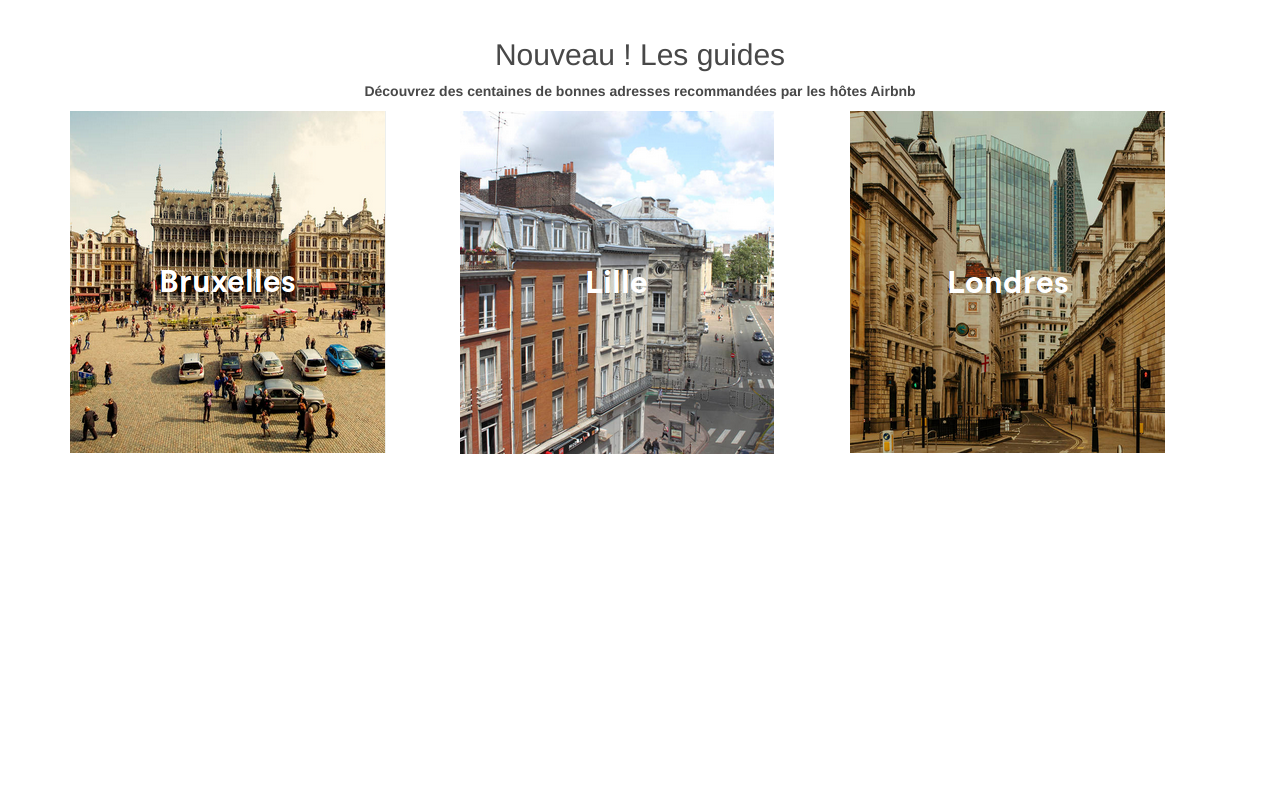
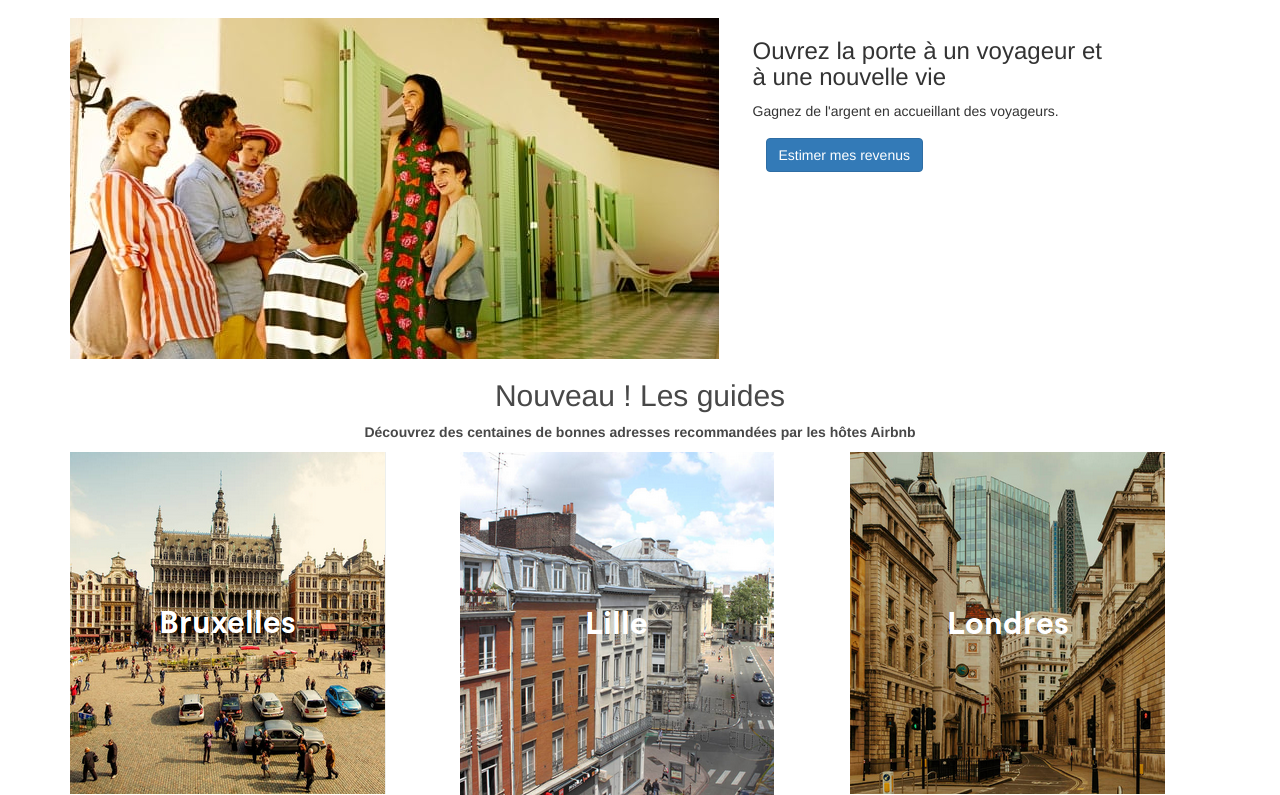
Before and after one commit to Shinuwa6/AIRBNB, a plain HTML site: page index.html in a window 1280 px wide. Shown: the part 60-855 px from the top of the page. Before the commit the page ends 800 px from the top, so only its background shows below. Drawn offline with Linux system fonts and the light colour scheme.

Commit message:
IN PROGRESS IMG

```diff
--- a/index.html
+++ b/index.html
@@ -40,7 +40,29 @@
             </div>
         </nav>
     </header>
-
+    <section>
+        <div class="container">
+            <div class="row">
+                <div>
+                    <div class="col-md-7">
+                        <img src="img/city.png" alt="IMAGE VILLE" />
+                    </div>
+                    <div class="col-md-4">
+                        <div>
+                            <h3>Ouvrez la porte à un voyageur et à une nouvelle vie </h3></div>
+                        <div>
+                            <p>
+                                Gagnez de l'argent en accueillant des voyageurs.
+                            </p>
+                        </div>
+                        <div class="btn">
+                            <button type="button" class="btn btn-primary">Estimer mes revenus</button>
+                        </div>
+                    </div>
+                </div>
+            </div>
+        </div>
+    </section>
 
     <section>
         <div class="container">
```
Also changed, not shown: img/city.jpg (added), img/city.png (added).
